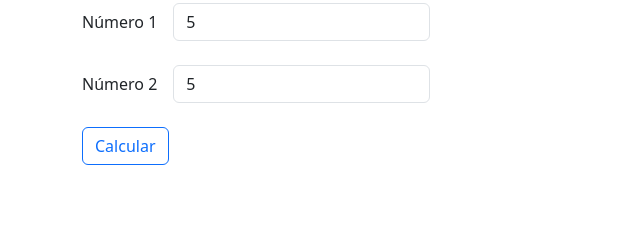
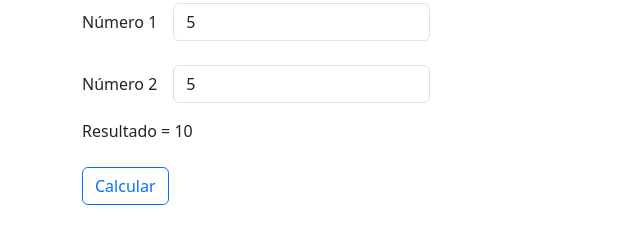
Before and after one commit to josepatella/Exercicios-Semana04-Modulo01, a plain HTML site: page index.html in a window 1280 px wide. Both pictures are taken after typing "5", "5" into the empty fields and a click on the button "Calcular". Shown: the part 53-296 px from the top of the page, without its empty margins (0-640 px from the left). Drawn offline with nearby package versions, Linux system fonts and the light colour scheme.

Commit message:
Exibir resultado no HTML

```diff
--- a/index.html
+++ b/index.html
@@ -35,10 +35,12 @@
                 <div class="col-auto">
                     <input type="number" id="inputNumero2" class="form-control">
                 </div>
+            <span id="txt-resultado"></span>
             </div>
 
             <button type="submit" class="btn btn-outline-primary"">Calcular</button>
         </form>
+
     </div>
     <script src="script.js"></script>
     <script
--- a/script.js
+++ b/script.js
@@ -15,6 +15,6 @@ function gerarResultado(event) {
   const num2 = parseFloat(inputNumero2.value);
 
   const resultado = soma(num1, num2);
-
-  return alert(resultado);
+  document.getElementById('txt-resultado').innerText = "Resultado = " + resultado;
+  return resultado
 }
```
